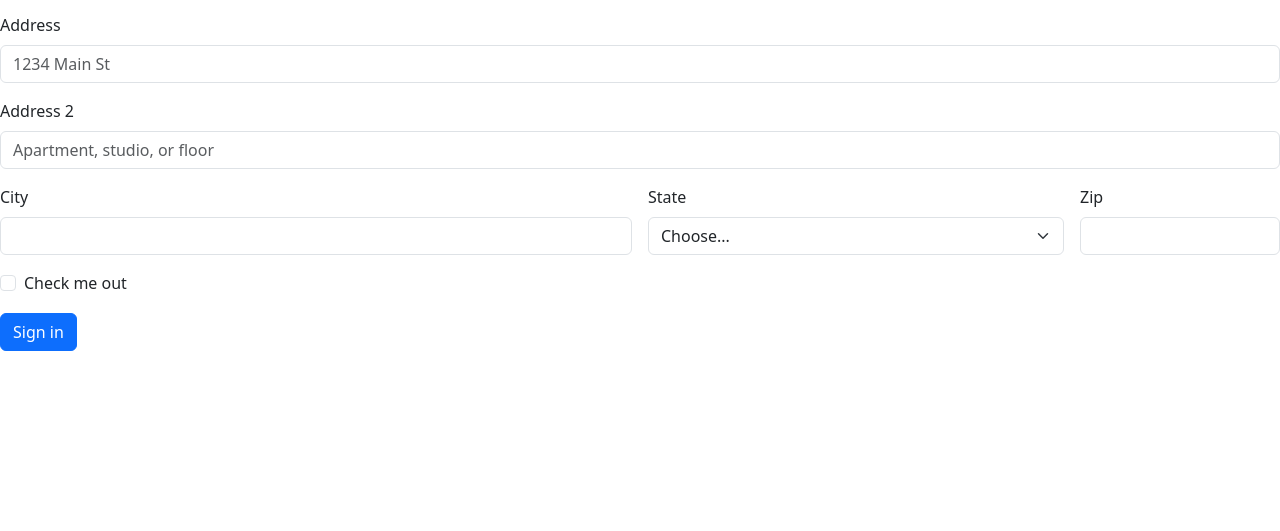
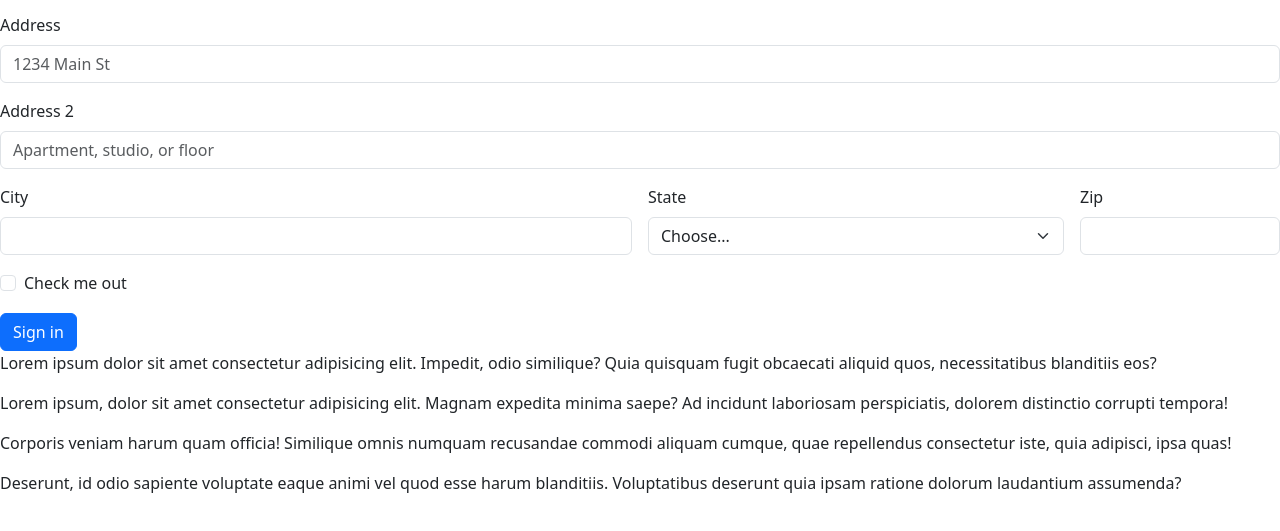
Before and after one commit to NicolasDiMartino/Repositorio1, a plain HTML site: page index.html in a window 1280 px wide. Shown: the part 185-716 px from the top of the page. Drawn offline with nearby package versions, Linux system fonts and the light colour scheme.

Commit message:
Actualizamos la rama main

```diff
--- a/index.html
+++ b/index.html
@@ -76,6 +76,10 @@
           <button type="submit" class="btn btn-primary">Sign in</button>
         </div>
       </form>
+      <p>Lorem ipsum dolor sit amet consectetur adipisicing elit. Impedit, odio similique? Quia quisquam fugit obcaecati aliquid quos, necessitatibus blanditiis eos?</p>
+      <p>Lorem ipsum, dolor sit amet consectetur adipisicing elit. Magnam expedita minima saepe? Ad incidunt laboriosam perspiciatis, dolorem distinctio corrupti tempora!</p>
+      <p>Corporis veniam harum quam officia! Similique omnis numquam recusandae commodi aliquam cumque, quae repellendus consectetur iste, quia adipisci, ipsa quas!</p>
+      <p>Deserunt, id odio sapiente voluptate eaque animi vel quod esse harum blanditiis. Voluptatibus deserunt quia ipsam ratione dolorum laudantium assumenda?</p>
     <script src="https://cdn.jsdelivr.net/npm/bootstrap@5.3.2/dist/js/bootstrap.bundle.min.js" integrity="sha384-C6RzsynM9kWDrMNeT87bh95OGNyZPhcTNXj1NW7RuBCsyN/o0jlpcV8Qyq46cDfL" crossorigin="anonymous"></script>
 </body>
 </html>
```
